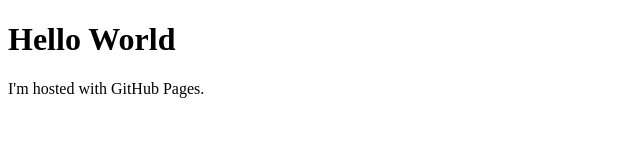
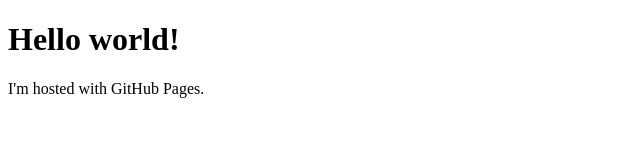
Before and after one commit to TheRookie2021/TheRookie2021.github.io, a plain HTML site: page index.html in a window 1280 px wide. Shown: the full height of the page, 0-640 px from the left. Drawn offline with Linux system fonts and the light colour scheme.

Commit message:
commit scripts file

```diff
--- a/index.html
+++ b/index.html
@@ -3,5 +3,6 @@
 <body>
 <h1>Hello World</h1>
 <p>I'm hosted with GitHub Pages.</p>
+<script src="scripts/main.js"></script>
 </body>
 </html>
--- /dev/null
+++ b/scripts/main.js
@@ -0,0 +1,2 @@
+var myHeading = document.querySelector('h1');
+myHeading.textContent = 'Hello world!';
```
